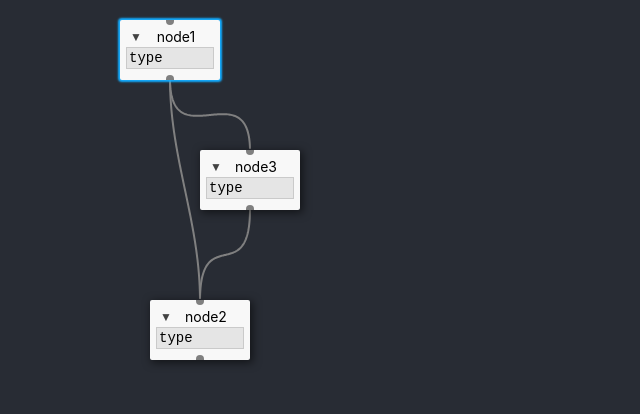
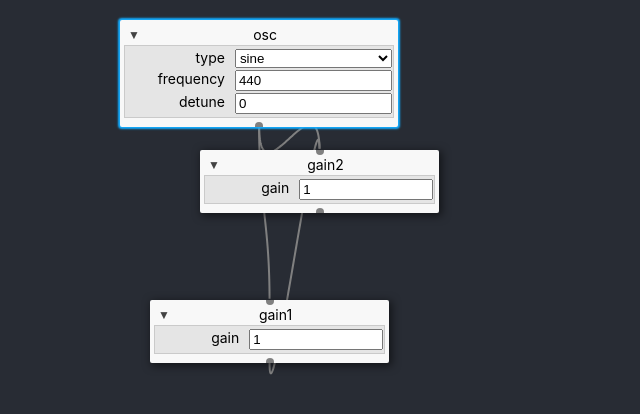
Before and after one commit to pckerneis/WebAudio-Editor, a React (Create React App) app: page / in a window 1280 px wide. Shown: the top 414 px of the page, without its empty margins (0-640 px from the left). Built offline with nearby package versions, Linux system fonts and the light colour scheme.

Commit message:
Property panel: add select and number inputs

```diff
--- a/src/App.tsx
+++ b/src/App.tsx
@@ -6,7 +6,7 @@ import Node from './components/Node/Node';
 import {NodeKind} from './model/NodeKind.model';
 import SingletonWrapper from './service/SingletonWrapper';
 import NodeDefinitionService from './service/NodeDefinitionService';
-import {getNodeDefinitions, NodeDefinitionModel} from './model/NodeDefinition.model';
+import {NodeDefinitionModel} from './model/NodeDefinition.model';
 import {NodeState} from './state/NodeState';
 import {Subscription} from 'rxjs';
 import {GraphState} from './state/GraphState';
@@ -17,6 +17,7 @@ import Coordinates from './model/Coordinates';
 import {cubicBezier, rectangleCenter, translate} from './utils/geometry';
 import {ConnectionCurve, drawConnectionCurve, hitsConnectionCurve} from './ui-utils/ConnectionCurve';
 import {PortKind, PortState} from './state/PortState';
+import {getNodeDefinitions} from './model/StandardNodesDefinitions';
 
 const nodeDefinitionService = SingletonWrapper
   .create(NodeDefinitionService, getNodeDefinitions())
@@ -29,23 +30,23 @@ const graphSelection = SingletonWrapper.create(SelectedItemSet).get() as Selecte
 if (!SingletonWrapper.hasInstance(GraphService)) {
   const s = serviceWrapper.get();
 
-  const n1 = s.createAndAddNode('node1',
+  const osc = s.createAndAddNode('osc',
     nodeDefinitionService.getNodeDefinition(NodeKind.osc)!,
     {x: 120, y: 20, width: 100, height: 20});
 
-  const n2 = s.createAndAddNode('node2',
-    nodeDefinitionService.getNodeDefinition(NodeKind.osc)!,
+  const gain1 = s.createAndAddNode('gain1',
+    nodeDefinitionService.getNodeDefinition(NodeKind.gain)!,
     {x: 150, y: 300, width: 100, height: 20});
 
-  const n3 = s.createAndAddNode('node3',
-    nodeDefinitionService.getNodeDefinition(NodeKind.osc)!,
+  const gain2 = s.createAndAddNode('gain2',
+    nodeDefinitionService.getNodeDefinition(NodeKind.gain)!,
     {x: 200, y: 150, width: 100, height: 20});
 
-  s.addConnection(n1.id, 0, n2.id, 0);
-  s.addConnection(n1.id, 0, n3.id, 0);
-  s.addConnection(n3.id, 0, n2.id, 0);
+  s.addConnection(osc.id, 0, gain1.id, 0);
+  s.addConnection(gain1.id, 0, gain2.id, 0);
+  s.addConnection(osc.id, 0, gain2.id, 0);
 
-  graphSelection.addToSelection(n1.id);
+  graphSelection.addToSelection(osc.id);
 }
 
 const service = serviceWrapper.get();
@@ -77,8 +78,13 @@ class App extends React.Component<{}, AppState> {
       .subscribe((graphState) => this.setState((prev) => ({
         ...prev,
         graphState,
-        connectionCurves: computeConnectionCurves(graphState, service),
-      }))));
+      }), () => {
+        this.setState(s => ({
+          ...s,
+          connectionCurves: computeConnectionCurves(graphState, service),
+        }));
+      }))
+    );
 
     this._subscriptions.push(graphSelection.selection$
       .subscribe((selection) => this.setState((prev) => ({
@@ -100,11 +106,11 @@ class App extends React.Component<{}, AppState> {
   componentDidMount(): void {
     this.resizeHandler = () => this.renderConnections();
     window.addEventListener('resize', this.resizeHandler);
+
     this.setState(state => ({
       ...state,
-      connectionCurves: computeConnectionCurves(service.snapshot, service),
-    }));
-    this.renderConnections();
+      connectionCurves: computeConnectionCurves(state.graphState, service),
+    }), () => this.renderConnections());
   }
 
   componentDidUpdate(prevProps: Readonly<any>, prevState: Readonly<any>, snapshot?: any): void {
--- a/src/components/Node/Node.css
+++ b/src/components/Node/Node.css
@@ -17,7 +17,7 @@
     display: flex;
     flex-direction: column;
     width: 100%;
-    padding: 6px;
+    padding: 4px;
 }
 
 .TopPortsContainer {
--- a/src/components/Node/Node.tsx
+++ b/src/components/Node/Node.tsx
@@ -43,7 +43,7 @@ export default function Node(props: NodeProps) {
   const nodeStyle = {
     ...props.style,
     transform: `translate(${nodeState.display.bounds.x}px, ${nodeState.display.bounds.y}px)`,
-    width: nodeState.display.bounds.width,
+    minWidth: nodeState.display.bounds.width,
     minHeight: nodeState.display.bounds.height,
   };
 
@@ -121,8 +121,10 @@ export default function Node(props: NodeProps) {
             !nodeState.display.folded
             && hasParams
             && <ParamPanel
+              nodeId={nodeState.id}
               paramValues={nodeState.paramValues}
               paramDefinitions={definition.params}
+              service={service}
               style={({marginBottom: '5px'})}
             />
           }
--- a/src/components/Node/Port.tsx
+++ b/src/components/Node/Port.tsx
@@ -5,7 +5,7 @@ import {PortId} from '../../state/PortState';
 import {consumeEvent} from '../../ui-utils/events';
 
 export function buildReferencedPorts(portIds: PortId[], service: GraphService): ReferencedPort[] {
-  const handlePointerDown = (portId: PortId, evt: any) => {
+  const handleClick = (portId: PortId, evt: any) => {
     service.createOrApplyTemporaryConnection(portId);
     consumeEvent(evt);
   };
@@ -19,7 +19,7 @@ export function buildReferencedPorts(portIds: PortId[], service: GraphService):
         <div key={idx}
              className="Port"
              ref={ref}
-             onPointerDown={evt => handlePointerDown(id, evt)}>
+             onClick={evt => handleClick(id, evt)}>
         </div>
       );
       return {id, ref, template};
--- a/src/components/ParamPanel/ParamPanel.css
+++ b/src/components/ParamPanel/ParamPanel.css
@@ -1,18 +1,21 @@
 .ParamPanel {
     border: 1px solid #80808045;
     background: #00000014;
-    display: flex;
-    flex-direction: column;
-}
 
-.ParamRow {
-    display: flex;
-    font-family: monospace;
-    padding: 2px;
+    margin-bottom: 5px;
+    display: grid;
+    grid-template-columns: 40% 60%;
+    grid-gap: 2px;
+    justify-content: start;
+    justify-items: stretch;
+    align-content: space-around;
+    align-items: stretch;
+    text-align: right;
+    padding: 3px;
 }
 
 .ParamKey {
-    margin-right: auto;
+    margin-right: 8px;
 }
 
 .ParamValue {
--- a/src/components/ParamPanel/ParamPanel.tsx
+++ b/src/components/ParamPanel/ParamPanel.tsx
@@ -1,27 +1,60 @@
 import PropTypes from 'prop-types';
 import React from 'react';
 import './ParamPanel.css'
-import {ParamDefinition} from '../../model/NodeDefinition.model';
+import {ParamDefinition, ParamType} from '../../model/NodeDefinition.model';
+import {NodeId} from '../../state/NodeState';
+import GraphService from '../../service/GraphService';
 
-export default function ParamPanel(props: any) {
+interface ParamPanelProps {
+  nodeId: NodeId;
+  paramValues: { [id: string]: any };
+  paramDefinitions: ParamDefinition[];
+  service: GraphService;
+  style: any;
+}
+
+export default function ParamPanel(props: ParamPanelProps) {
   const {
+    nodeId,
     paramValues,
     paramDefinitions,
+    service,
     style,
-  } = props as {
-    paramValues: { [id: string]: any },
-    paramDefinitions: ParamDefinition[],
-    style: any,
-  };
+  } = props;
 
   const paramElements = paramDefinitions
     .map(definition => {
-      return (<div className="ParamRow" key={definition.name}>
-        <span className="ParamKey">{definition.name}</span>
-        <span className="ParamValue">{paramValues[definition.name]}</span>
-      </div>);
-    }
-  );
+        const isChoiceParam = definition.type === ParamType.choice;
+
+        const options = isChoiceParam ? definition.possibleValues.map(value => {
+          return (<option key={value} value={value}>{value}</option>);
+        }) : [];
+
+        const currentValue = paramValues[definition.name];
+
+        const handleInputChange = (evt: any) => {
+          const value = evt.target.value;
+          service.setParamValue(nodeId, definition.name, value);
+        };
+
+        const inputElement = isChoiceParam ?
+          <select key={definition.name + '_select'} value={currentValue}
+                  onChange={handleInputChange}>
+            {options}
+          </select>
+          : <input key={definition.name + '_input'}
+                   type="number"
+                   value={currentValue}
+                   min={definition.min}
+                   max={definition.max}
+                   onChange={handleInputChange}/>;
+
+        return ([
+          <span className="ParamKey" key={definition.name + '_label'}>{definition.name}</span>,
+          inputElement,
+        ]);
+      }
+    );
 
   return (
     <div className="ParamPanel" style={style}>
@@ -30,10 +63,12 @@ export default function ParamPanel(props: any) {
   );
 }
 
-const {shape, array} = PropTypes;
+const {shape, array, string} = PropTypes;
 
 ParamPanel.propTypes = {
   paramValues: shape({}).isRequired,
   paramDefinitions: array.isRequired,
+  nodeId: string.isRequired,
+  service: shape({}).isRequired,
   style: shape({}),
 }
--- a/src/model/NodeDefinition.model.ts
+++ b/src/model/NodeDefinition.model.ts
@@ -7,22 +7,23 @@ export interface NodeDefinitionModel {
   outputPortCount: number;
 }
 
-export interface ParamDefinition {
+export interface ChoiceParamDefinition {
+  type: ParamType.choice;
   name: string;
-  type: ParamType;
+  possibleValues: string[];
+  defaultValue: string;
+}
+export interface AudioParamDefinition {
+  type: ParamType.AudioParam;
+  name: string;
+  defaultValue: number;
+  min?: number;
+  max?: number;
 }
 
-export type ParamType = 'string' | 'AudioParam';
+export type ParamDefinition = ChoiceParamDefinition | AudioParamDefinition;
 
-export function getNodeDefinitions(): NodeDefinitionModel[] {
-  return [
-    {
-      kind: NodeKind.osc,
-      inputPortCount: 1,
-      outputPortCount: 1,
-      params: [
-        {name: 'type', type: 'string'}
-      ],
-    }
-  ];
+export enum ParamType {
+  choice,
+  AudioParam,
 }
--- /dev/null
+++ b/src/model/StandardNodesDefinitions.ts
@@ -0,0 +1,47 @@
+import {NodeKind} from './NodeKind.model';
+import {NodeDefinitionModel, ParamType} from './NodeDefinition.model';
+
+// From the specs : This value is approximately 1200 log2 FLT_MAX where FLT_MAX is the largest float value.
+const MAX_DETUNE = 153600;
+
+export function getNodeDefinitions(): NodeDefinitionModel[] {
+  return [
+    {
+      kind: NodeKind.osc,
+      inputPortCount: 0,
+      outputPortCount: 1,
+      params: [
+        {
+          name: 'type',
+          type: ParamType.choice,
+          possibleValues: ['sine', 'square', 'sawtooth', 'triangle', 'custom'],
+          defaultValue: 'sine',
+        },
+        {
+          name: 'frequency',
+          type: ParamType.AudioParam,
+          defaultValue: 440,
+        },
+        {
+          name: 'detune',
+          type: ParamType.AudioParam,
+          defaultValue: 0,
+          min: -MAX_DETUNE,
+          max: MAX_DETUNE,
+        }
+      ],
+    },
+    {
+      kind: NodeKind.gain,
+      inputPortCount: 1,
+      outputPortCount: 1,
+      params: [
+        {
+          name: 'gain',
+          type: ParamType.AudioParam,
+          defaultValue: 1,
+        },
+      ],
+    }
+  ];
+}
--- a/src/service/GraphService.ts
+++ b/src/service/GraphService.ts
@@ -1,10 +1,10 @@
 import {BehaviorSubject, Observable} from 'rxjs';
 import {getInitialGraphModel, GraphState} from '../state/GraphState';
 import Coordinates from '../model/Coordinates';
-import {NodeDisplay, NodeState} from '../state/NodeState';
+import {NodeDisplay, NodeId, NodeState} from '../state/NodeState';
 import {ConnectionState} from '../state/ConnectionState';
 import {PortComponentRegistry, ReferencedPort} from './PortComponentRegistry';
-import {NodeDefinitionModel, ParamType} from '../model/NodeDefinition.model';
+import {NodeDefinitionModel} from '../model/NodeDefinition.model';
 import SequenceGenerator from '../utils/SequenceGenerator';
 import Bounds from '../model/Bounds';
 import {PortId, PortKind, PortState} from '../state/PortState';
@@ -50,7 +50,7 @@ export default class GraphService implements PortComponentRegistry {
       folded: false,
     };
     const paramValues = {} as any;
-    definition.params.forEach(p => paramValues[p.name] = getDefaultValueForType(p.type));
+    definition.params.forEach(p => paramValues[p.name] = p.defaultValue);
 
     return {
       id,
@@ -143,6 +143,10 @@ export default class GraphService implements PortComponentRegistry {
 
       return squaredDist(rectangleCenter(portBounds), mouseCoordinates) < checkDistSquared;
     }) ?? null;
+  }
+
+  setParamValue(nodeId: NodeId, paramName: string, value: any): void {
+    this._store.next(setParamValue(nodeId, paramName, value, this.snapshot));
   }
 }
 
@@ -308,11 +312,6 @@ function findParentNode(portId: PortId, state: GraphState): NodeState | null {
   return null;
 }
 
-function getDefaultValueForType(type: ParamType): any {
-  // TODO
-  return '';
-}
-
 function createOrApplyTemporaryConnection(portId: PortId, state: GraphState): GraphState {
   const port = findPortState(portId, state);
 
@@ -362,3 +361,13 @@ function findPortState(portId: PortId, state: GraphState): PortState | null {
 
   return null;
 }
+
+function setParamValue(nodeId: NodeId, paramName: string, value: any, state: GraphState): GraphState {
+  return transformExistingNode(nodeId, state, n => ({
+    ...n,
+    paramValues: {
+      ...n.paramValues,
+      [paramName]: value,
+    },
+  }));
+}
```
